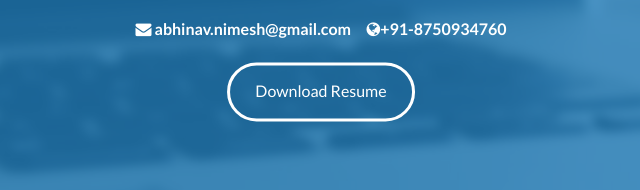
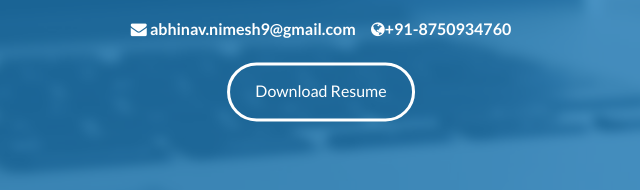
Before and after one commit to abhinavnimesh/abhinavnimesh.github.io, a website: page index.html in a window 1280 px wide. Shown: the part 468-658 px from the top of the page, 319-959 px from the left. Drawn offline with nearby package versions, Linux system fonts and the light colour scheme.

Commit message:
corrected email

```diff
--- a/index.html
+++ b/index.html
@@ -60,7 +60,7 @@
 			<br>
 			 <h4><font color="white">
 			 <i class="fa fa-envelope"></i></font>
-               <a href="mailto:abhinav.nimesh9@gmail.com"><font color="white">abhinav.nimesh@gmail.com </font></font></a>&nbsp;&nbsp;&nbsp;
+               <a href="mailto:abhinav.nimesh9@gmail.com"><font color="white">abhinav.nimesh9@gmail.com </font></font></a>&nbsp;&nbsp;&nbsp;
 <font color="white"><i class="fa fa-globe"></i></font><a href="tel: 0123456789"><font color="white">+91-8750934760 </font></a>
 
 
```
